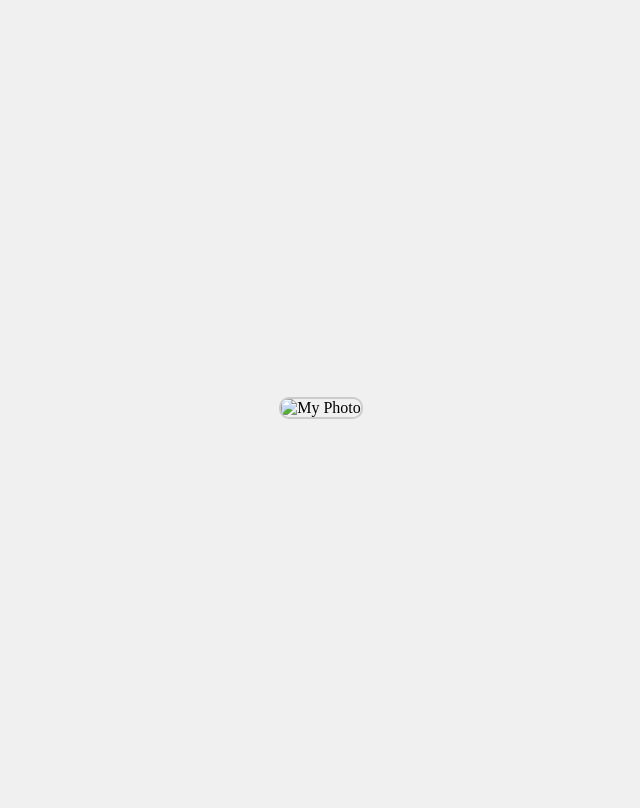
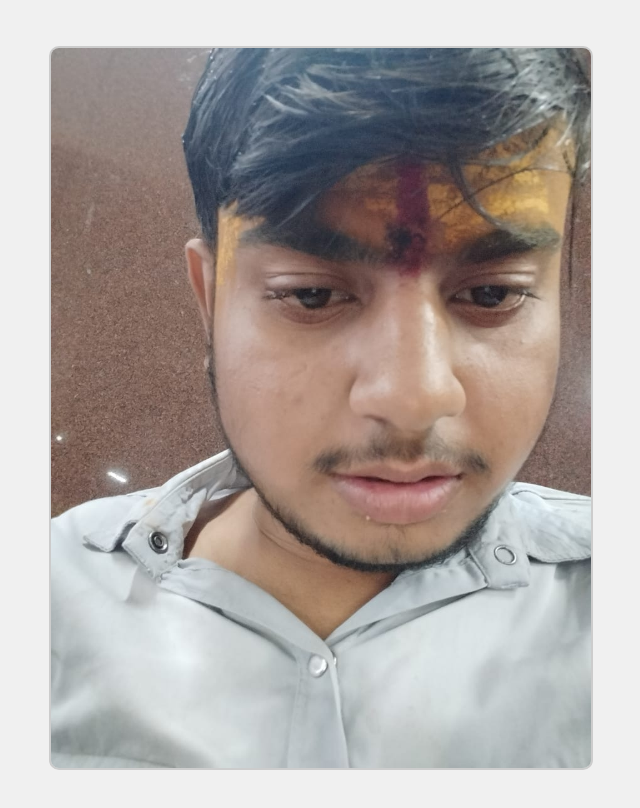
Before and after one commit to Tanishshukla280810/my-photo, a plain HTML site: page index.html in a window 1280 px wide. Shown: the whole page, without its empty margins (319-959 px from the left). Drawn offline with Linux system fonts and the light colour scheme.

Commit message:
Update index.html

```diff
--- a/index.html
+++ b/index.html
@@ -6,6 +6,6 @@
   <title>Photo Preview</title>
 </head>
 <body style="display:flex; justify-content:center; align-items:center; height:100vh; background:#f0f0f0;">
-  <img src="mypic.jpg" alt="My Photo" style="max-width:90%; max-height:90%; border:2px solid #ccc; border-radius:10px;">
+  <img src="WhatsApp Image 2025-09-12 at 17.17.15.jpeg" alt="My Photo" style="max-width:90%; max-height:90%; border:2px solid #ccc; border-radius:10px;">
 </body>
 </html>
```
